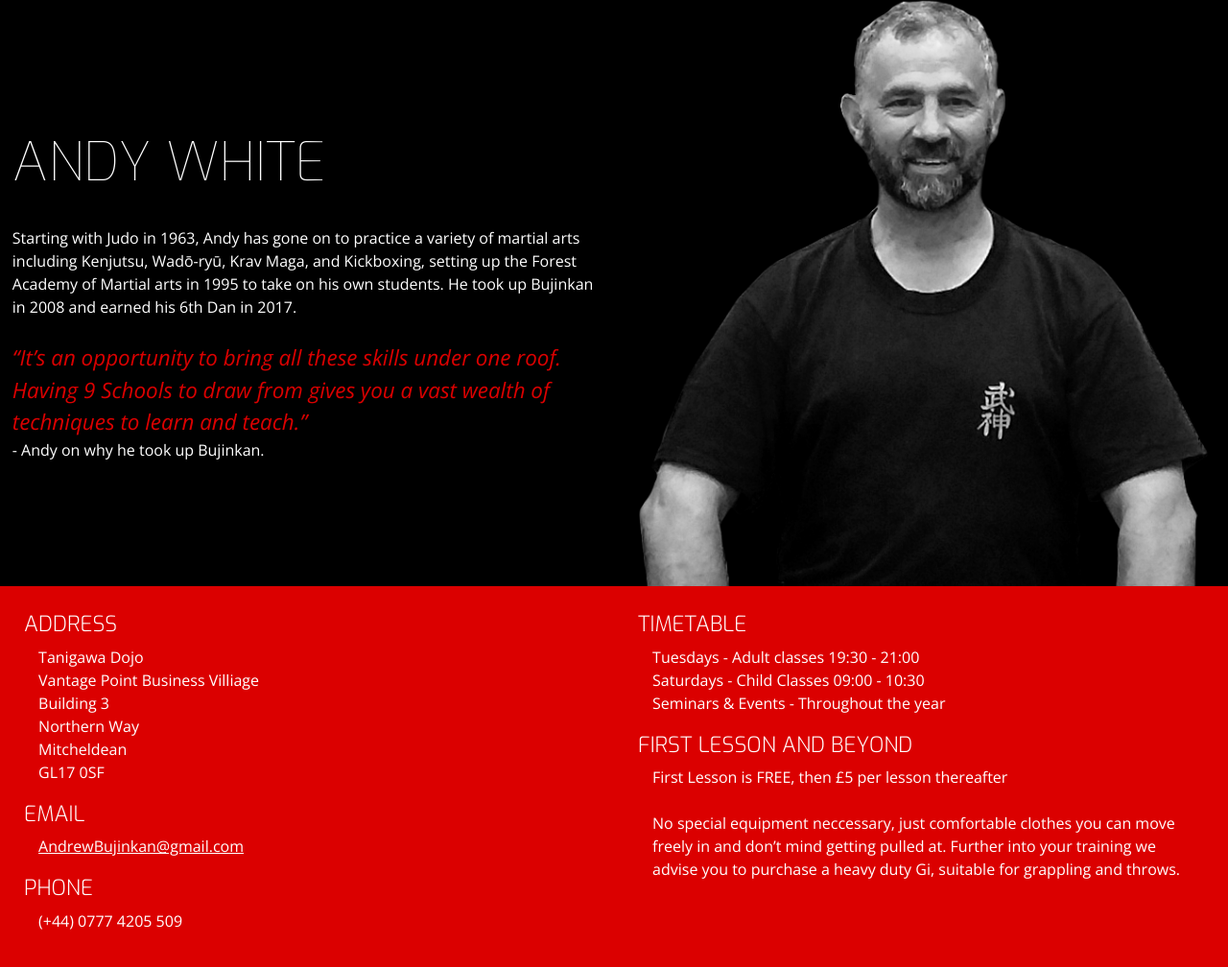
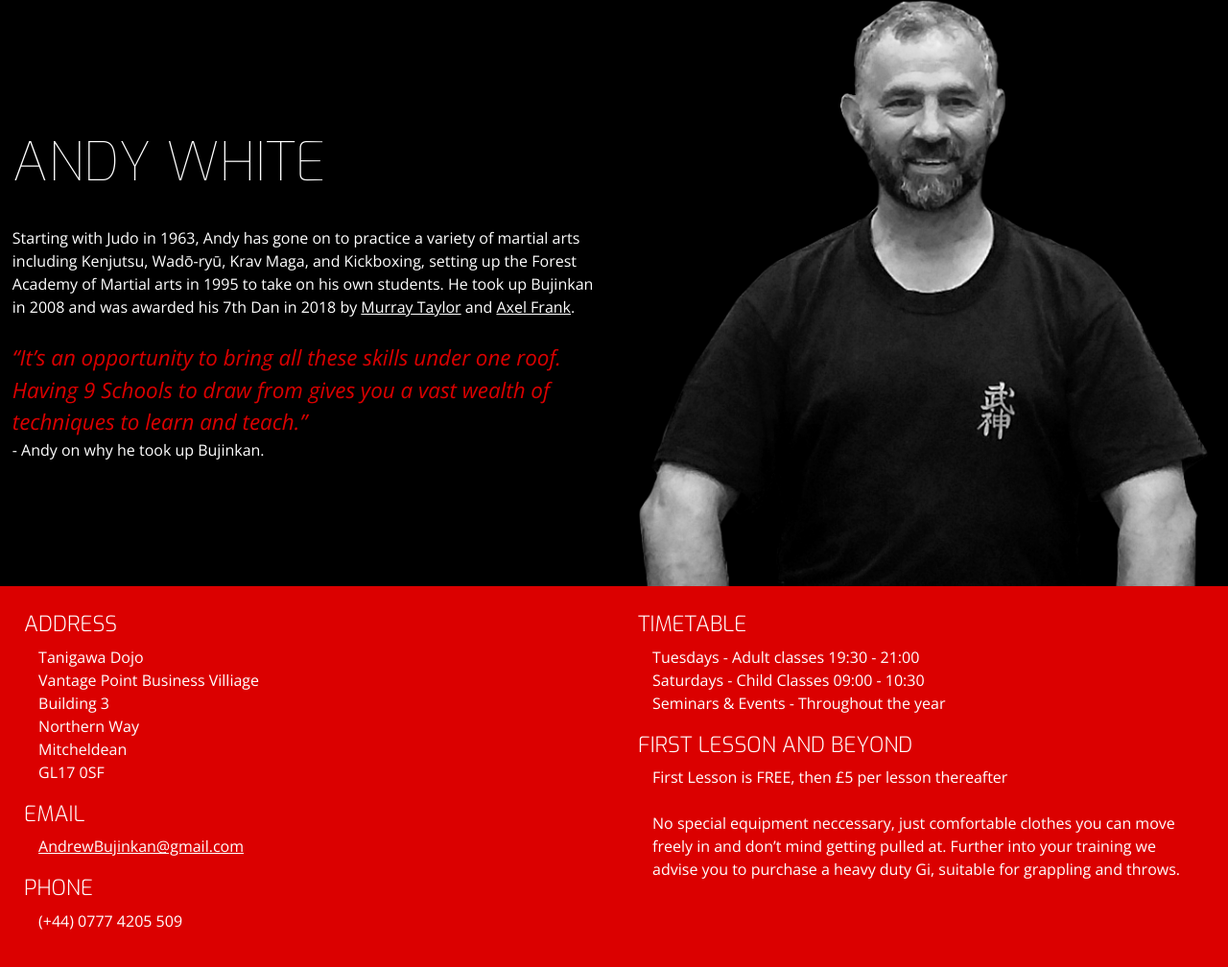
Before and after one commit to 1040Hub/TanigawaDojo.co.uk, a plain HTML site: page index.html in a window 1280 px wide. Shown: the part 1822-2830 px from the top of the page at 96% size. Drawn offline with nearby package versions, Linux system fonts and the light colour scheme; grey boxes are pictures that could not be loaded.

Commit message:
Andy 7th Dan
Changed Andy's Dan grading from 6 to 7, awarded in 2018.
Included Murray Taylor and Axel Frank links.

```diff
--- a/index.html
+++ b/index.html
@@ -130,7 +130,7 @@ Ninjutsu is not a martial art based on size, strength, or speed, but around a pe
                     <div class="content-container">
                         <h3>ANDY WHITE</h3>
                         <p>
-                            Starting with Judo in 1963, Andy has gone on to practice a variety of martial arts including Kenjutsu, Wadō-ryū, Krav Maga, and Kickboxing, setting up the Forest Academy of Martial arts in 1995 to take on his own students. He took up Bujinkan in 2008 and earned his 6th Dan in 2017.
+                            Starting with Judo in 1963, Andy has gone on to practice a variety of martial arts including Kenjutsu, Wadō-ryū, Krav Maga, and Kickboxing, setting up the Forest Academy of Martial arts in 1995 to take on his own students. He took up Bujinkan in 2008 and was awarded his 7th Dan in 2018 by <a href="https://www.akakiryu.co.uk/">Murray Taylor</a> and <a href="https://shugendo.webnode.com/">Axel Frank</a>.
                             <br>
                             <br>
                             <span class="quote">
```
